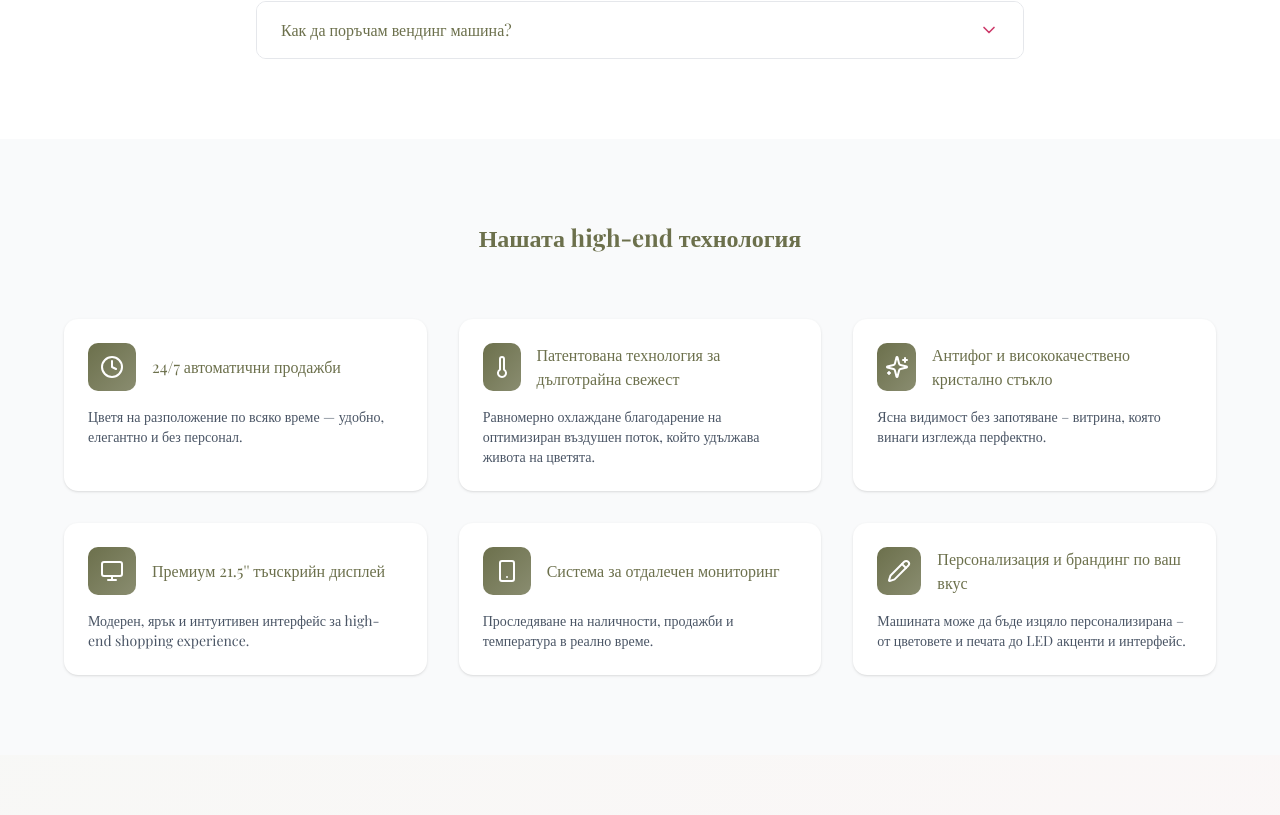
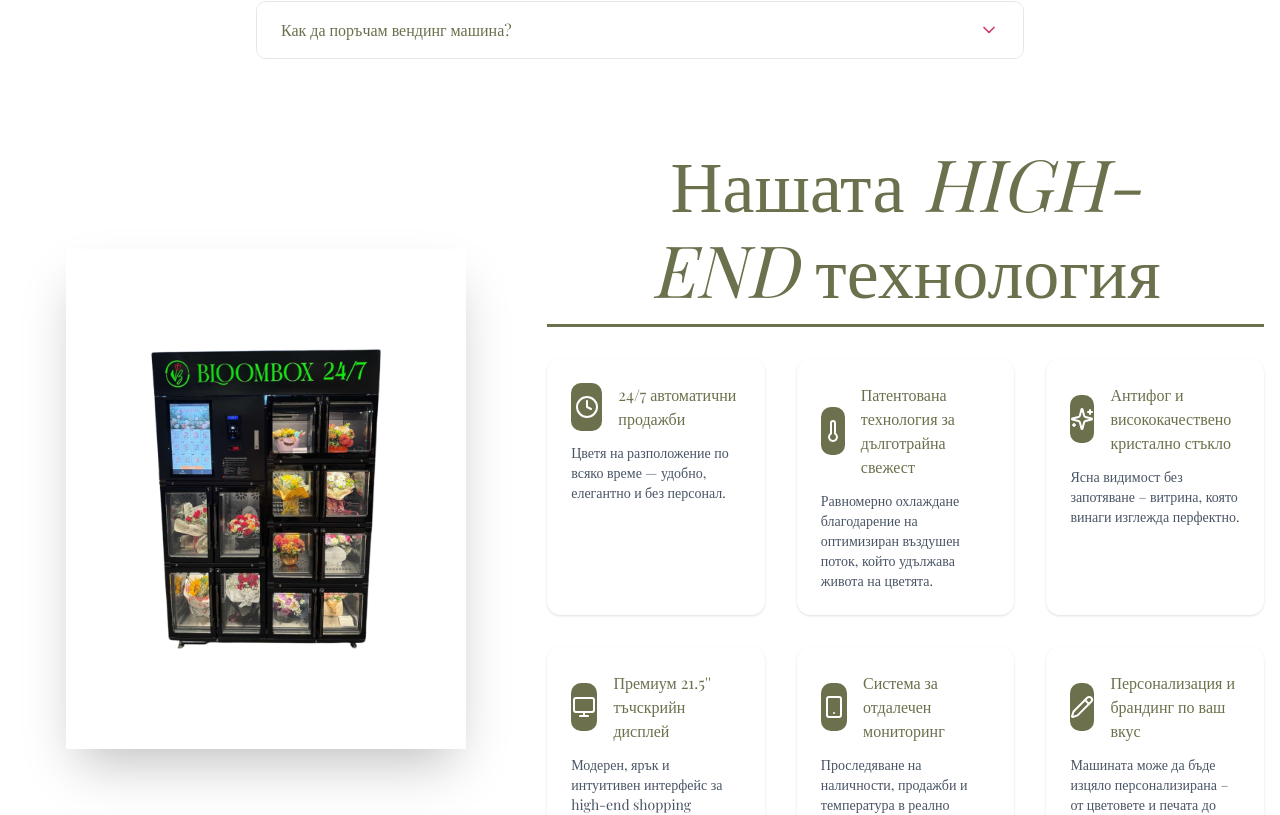
Before and after one commit to IavorOrlyov/bloombox, a React (Vite) app in the folder vending-website/: page / in a window 1280 px wide. Shown: the part 2428-3243 px from the top of the page. Built offline with nearby package versions, Linux system fonts and the light colour scheme; a web font is replaced by a local one.

Commit message:
Добавен е carrousela

```diff
--- a/vending-website/src/components/Technology.tsx
+++ b/vending-website/src/components/Technology.tsx
@@ -1,4 +1,5 @@
-import { Clock, Thermometer, Sparkles, Monitor, Smartphone, Pencil } from 'lucide-react';
+import { useState, useEffect } from 'react';
+import { Clock, Thermometer, Sparkles, Monitor, Smartphone, Pencil, ChevronLeft, ChevronRight } from 'lucide-react';
 
 const features = [
   {
@@ -33,26 +34,104 @@ const features = [
   },
 ];
 
+const carouselImages = [
+  '/assets/1.png',
+  '/assets/2.png',
+  '/assets/3.png',
+  '/assets/4.png',
+  '/assets/7.png',
+  '/assets/5.png',
+];
+
 export function Technology() {
+  const [currentImageIndex, setCurrentImageIndex] = useState(0);
+
+  useEffect(() => {
+    const interval = setInterval(() => {
+      setCurrentImageIndex((prev) => (prev + 1) % carouselImages.length);
+    }, 4000);
+    return () => clearInterval(interval);
+  }, []);
+
+  const nextImage = () => {
+    setCurrentImageIndex((prev) => (prev + 1) % carouselImages.length);
+  };
+
+  const prevImage = () => {
+    setCurrentImageIndex((prev) => (prev - 1 + carouselImages.length) % carouselImages.length);
+  };
+
   return (
-    <section id="technology" className="py-20 bg-gray-50">
+    <section id="technology" className="py-10 bg-[#f4f0ed]" style={{ paddingBottom: "80px"}}>
       <div className="container mx-auto px-4">
-        <div className="max-w-6xl mx-auto">
-          <h2 className="font-playfair text-center text-[#6c704c] mb-16" style={{ fontWeight: 700, fontSize: "24px" }}>
-            Нашата high-end технология
+        <div className="max-w-7xl mx-auto">
+          <div className="flex flex-col items-start" style={{ display: "flex", flexDirection: "row", gap: "2rem", alignItems: "center" }}>
+            {/* Left Side - Carousel (40%) */}
+            <div style={{ width: "40%", flexShrink: 0, display: "flex", justifyContent: "center", alignItems: "center" }}>
+              <div className="relative bg-gradient-to-br from-sky-200 to-[#a8b864] rounded-3xl overflow-hidden shadow-2xl" style={{ width: "100%", maxWidth: "400px", height: "500px" }}>
+                <img
+                  src={carouselImages[currentImageIndex]}
+                  alt={`Vending machine ${currentImageIndex + 1}`}
+                  className="w-full h-full object-contain"
+                  onError={(e) => {
+                    const target = e.target as HTMLImageElement;
+                    target.style.display = 'none';
+                  }}
+                />
+
+                {/* Carousel Controls */}
+                <button
+                  onClick={prevImage}
+                  className="absolute left-4 top-1/2 -translate-y-1/2 bg-white/80 hover:bg-white p-2 rounded-full shadow-lg transition-all cursor-pointer"
+                >
+                  <ChevronLeft className="w-6 h-6 text-[#6c704c]" />
+                </button>
+                <button
+                  onClick={nextImage}
+                  className="absolute right-4 top-1/2 -translate-y-1/2 bg-white/80 hover:bg-white p-2 rounded-full shadow-lg transition-all cursor-pointer"
+                >
+                  <ChevronRight className="w-6 h-6 text-[#6c704c]" />
+                </button>
+
+                {/* Carousel Indicators */}
+                <div className="absolute bottom-4 left-1/2 -translate-x-1/2 flex gap-2">
+                  {carouselImages.map((_, index) => (
+                    <button
+                      key={index}
+                      onClick={() => setCurrentImageIndex(index)}
+                      className={`w-2 h-2 rounded-full transition-all cursor-pointer ${
+                        index === currentImageIndex ? 'bg-white w-6' : 'bg-white/50'
+                      }`}
+                    />
+                  ))}
+                </div>
+              </div>
+            </div>
+
+            {/* Right Side - Header and Feature Cards (60%) */}
+            <div style={{ width: "60%", flexGrow: 1 }}>
+              <div className="mb-8 text-center">
+                <h2 className="font-playfair text-[#6c704c] mb-3" style={{ fontWeight: 300, fontSize: "72px", lineHeight: "1.2" }}>
+                  <div>Нашата <span style={{ fontWeight: 400, fontStyle: "italic" }}>HIGH-</span></div>
+                  <div><span style={{ fontWeight: 400, fontStyle: "italic" }}>END</span> технология</div>
                 </h2>
+                <div className="relative mx-auto" style={{ maxWidth: "800px" }}>
+                  <div className="w-full h-px bg-[#6c704c]" style={{height: "3px"}}></div>
+                  <div className="absolute w-2 h-2 rounded-full border-2 border-[#6c704c] bg-[#f4f0ed]" style={{ height: "10px" }}></div>
+                </div>
+              </div>
 
-          <div className="grid md:grid-cols-2 lg:grid-cols-3 gap-8">
+              <div className="grid grid-cols-1 sm:grid-cols-2 lg:grid-cols-3 gap-8">
                 {features.map((feature, index) => (
                 <div
                   key={index}
-                className="bg-white p-6 rounded-xl shadow-sm hover:shadow-md transition-shadow"
+                  className="bg-white/80 backdrop-blur-sm p-6 rounded-xl shadow-sm hover:shadow-md transition-shadow"
                 >
-                <div className="flex items-center gap-4 mb-4">
-                  <div className="w-12 h-12 bg-gradient-to-br from-[#6c704c] to-[#6c704c]/80 rounded-lg flex items-center justify-center flex-shrink-0">
+                  <div className="flex items-center gap-4 mb-3">
+                    <div className="w-12 h-12 bg-[#6c704c] rounded-lg flex items-center justify-center flex-shrink-0">
                       <feature.icon className="w-6 h-6 text-white" />
                     </div>
-                  <h3 className="font-playfair text-[#6c704c] text-lg font-semibold">
+                    <h3 className="font-playfair text-[#6c704c] text-base font-semibold">
                       {feature.title}
                     </h3>
                   </div>
@@ -64,6 +143,8 @@ export function Technology() {
               </div>
             </div>
           </div>
+        </div>
+      </div>
     </section>
   );
 }
```
Lines whose indentation alone changed are shown as unchanged.
